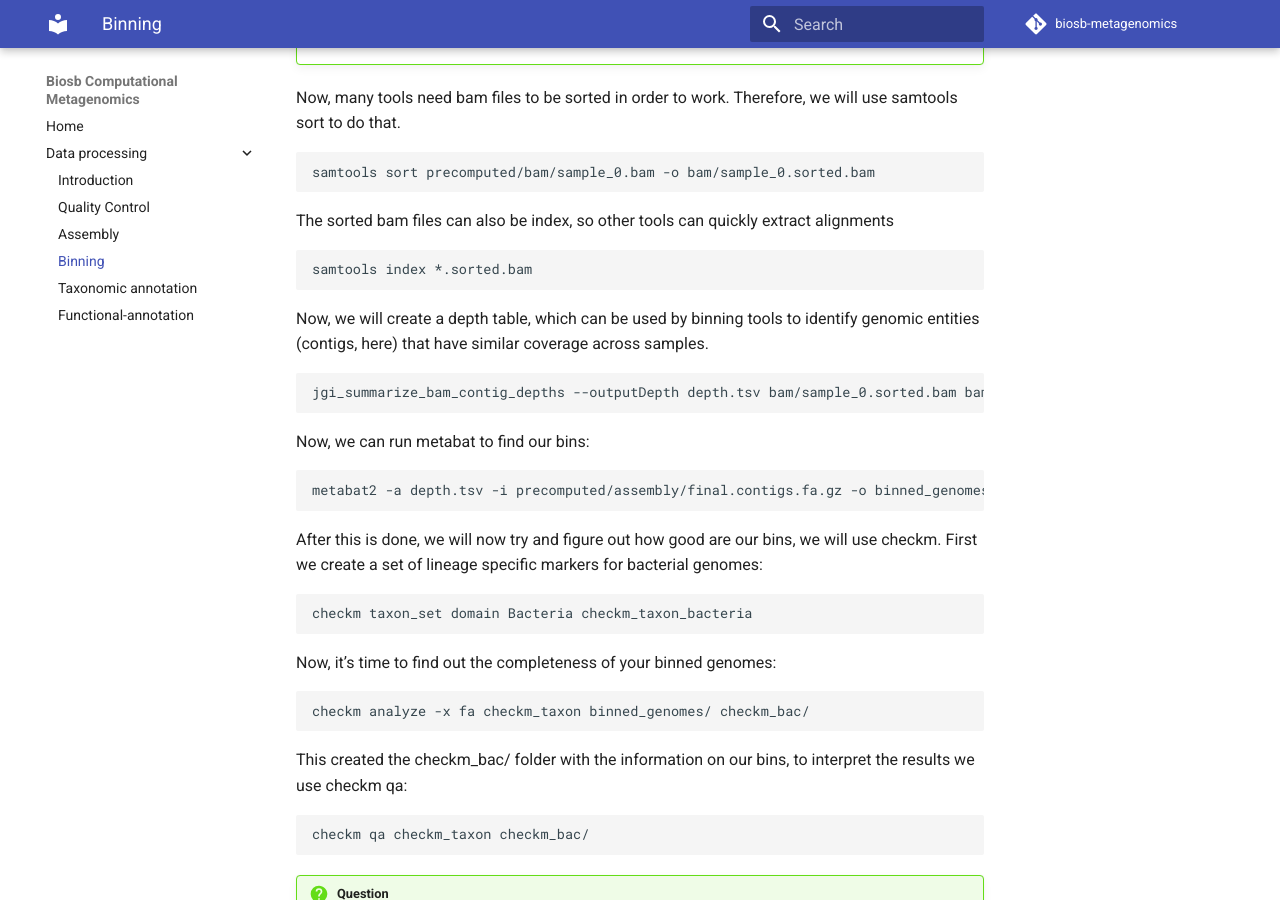
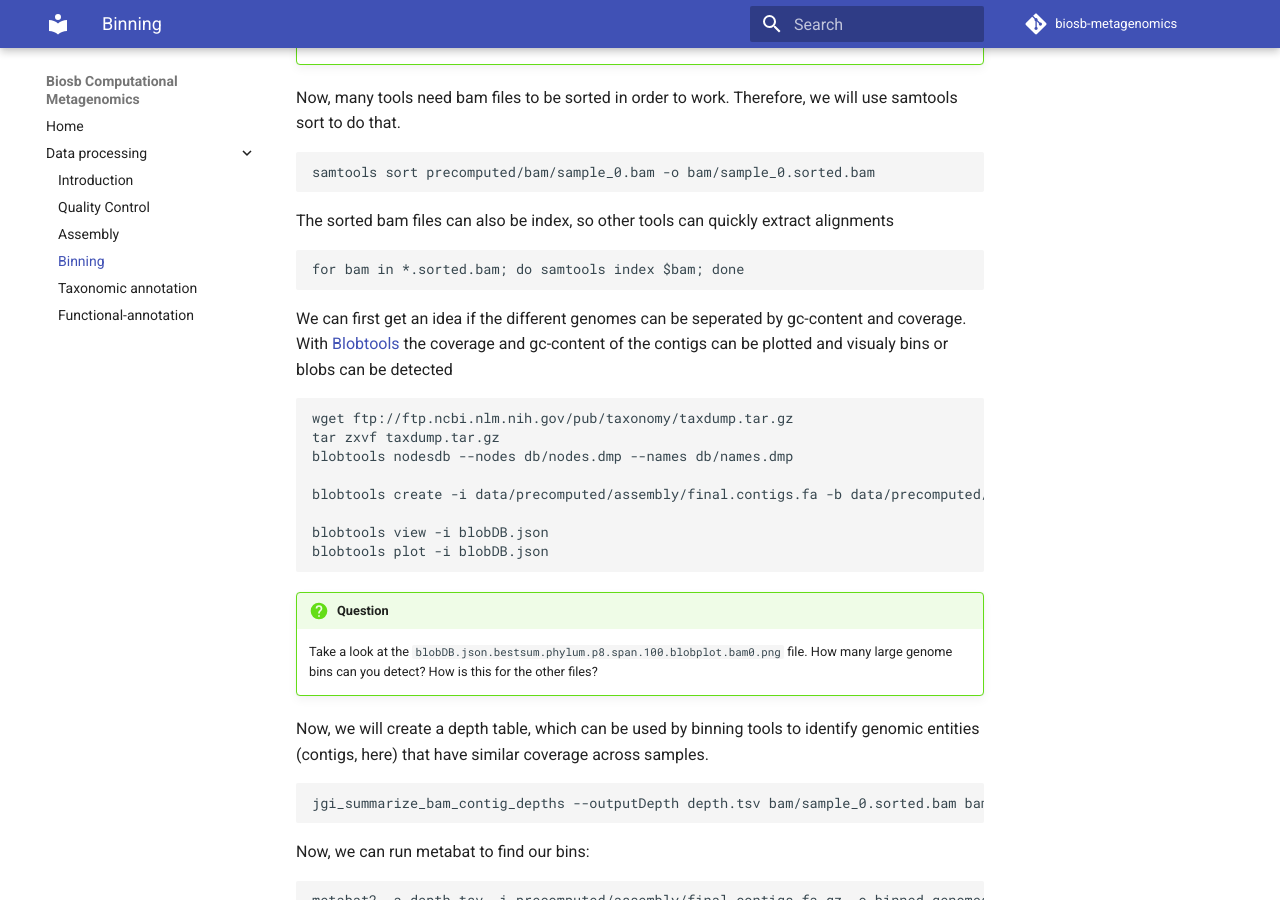
Before and after one commit to mdehollander/biosb-metagenomics, an MkDocs documentation site: the page built from docs/data-processing/binning.md, in a window 1280 px wide and 900 px high, scrolled down 450 px. Built offline with MkDocs 1.6.1 and Material for MkDocs 9.7.7, drawn with Linux system fonts in a browser that asks for light colours; comment, search, counter and statistics services are not loaded.

Commit message:
Add blobtools

```diff
--- a/docs/data-processing/binning.md
+++ b/docs/data-processing/binning.md
@@ -17,7 +17,22 @@ Now, many tools need bam files to be sorted in order to work. Therefore, we will
 
 The sorted bam files can also be index, so other tools can quickly extract alignments
 
-    samtools index *.sorted.bam
+    for bam in *.sorted.bam; do samtools index $bam; done
+
+We can first get an idea if the different genomes can be seperated by gc-content and coverage. With [Blobtools](https://github.com/DRL/blobtools) the coverage and gc-content of the contigs can be plotted and visualy bins or blobs can be detected
+
+    wget ftp://ftp.ncbi.nlm.nih.gov/pub/taxonomy/taxdump.tar.gz
+    tar zxvf taxdump.tar.gz
+    blobtools nodesdb --nodes db/nodes.dmp --names db/names.dmp
+
+    blobtools create -i data/precomputed/assembly/final.contigs.fa -b data/precomputed/bam/sample_0.sorted.bam -b data/precomputed/bam/sample_1.sorted.bam -b data/precomputed/bam/sample_2.sorted.bam -b data/precomputed/bam/sample_3.sorted.bam -b data/precomputed/bam/sample_4.sorted.bam -b data/precomputed/bam/sample_5.sorted.bam
+
+    blobtools view -i blobDB.json
+    blobtools plot -i blobDB.json
+
+!!! question Excercise
+    Take a look at the `blobDB.json.bestsum.phylum.p8.span.100.blobplot.bam0.png` file. How many large genome bins can you detect? How is this for the other files?
+
 
 Now, we will create a depth table, which can be used by binning tools to identify genomic entities (contigs, here) that have similar coverage across samples.
 
```
